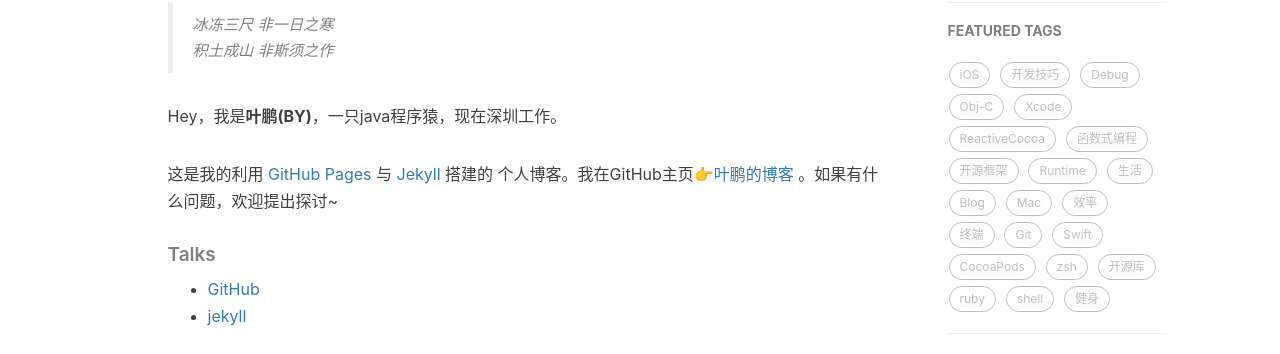
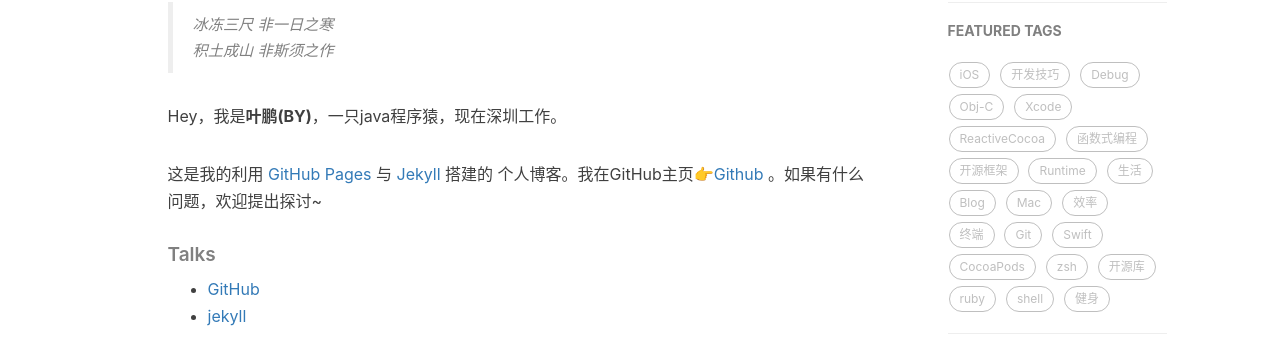
Before and after one commit to ypaaa/ypaaa.github.io, a Jekyll site: the page built from about.html, in a window 1280 px wide. Shown: the part 456-810 px from the top of the page. Built offline with Jekyll 4.4.1, drawn with Linux system fonts in a browser that asks for light colours; nearby versions of some CDN libraries; comment, search, counter and statistics services are not loaded.

Commit message:
Update about.html

```diff
--- a/about.html
+++ b/about.html
@@ -20,7 +20,7 @@ header-img: "img/avatar_m.jpg"
 
     <p>Hey，我是<strong>叶鹏(BY)</strong>，一只java程序猿，现在深圳工作。</p>
 
-    <p>这是我的利用 <a href="https://pages.github.com/">GitHub Pages</a> 与 <a href="http://jekyll.com.cn/">Jekyll</a> 搭建的 个人博客。我在GitHub主页<a href="https://github.com/ypaaa">👉叶鹏的博客</a> 。如果有什么问题，欢迎提出探讨~</p>
+    <p>这是我的利用 <a href="https://pages.github.com/">GitHub Pages</a> 与 <a href="http://jekyll.com.cn/">Jekyll</a> 搭建的 个人博客。我在GitHub主页<a href="https://github.com/ypaaa">👉Github</a> 。如果有什么问题，欢迎提出探讨~</p>
 
     <p></p>
 
```
